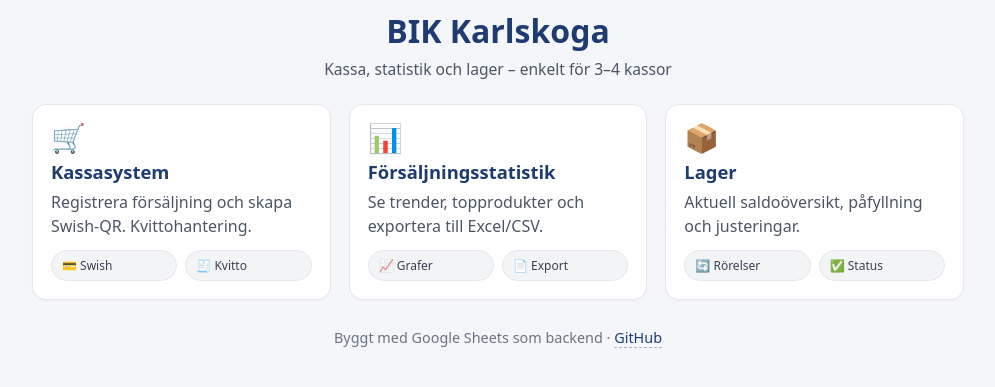
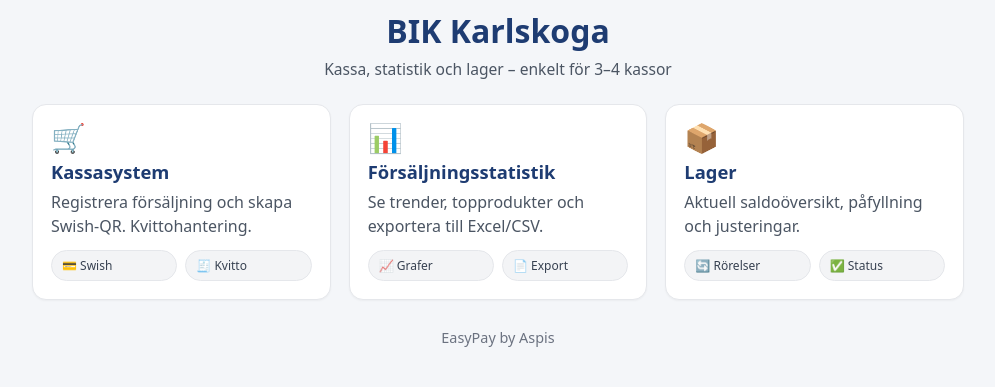
Before and after one commit to andersasplundberggren/easypay, a plain HTML site: page index.html in a window 1280 px wide. Shown: the part 135-522 px from the top of the page, without its empty margins (142-1137 px from the left). Drawn offline with Linux system fonts and the light colour scheme.

Commit message:
Update index.html

```diff
--- a/index.html
+++ b/index.html
@@ -177,8 +177,7 @@
     </main>
 
     <footer>
-      Byggt med Google Sheets som backend ·
-      <a href="https://github.com/andersasplundberggren/easypay" target="_blank" rel="noopener">GitHub</a>
+      EasyPay by Aspis
     </footer>
   </div>
 </body>
```
